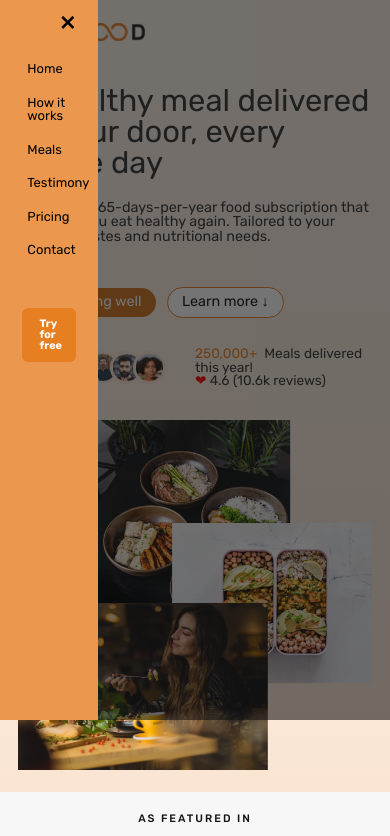
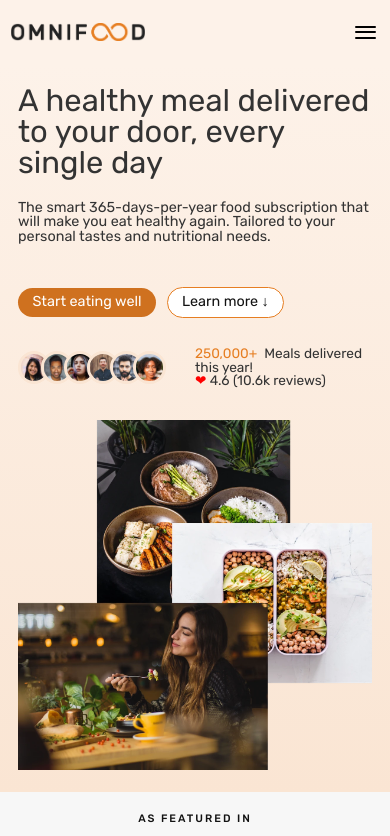
Before and after one commit to Rickyngechu/Rebrand-omni, a plain HTML site: page index.html in a window 390 px wide. Shown: the top 836 px of the page. Drawn offline with Linux system fonts and the light colour scheme.

```diff
--- a/css/mediaqueries.css
+++ b/css/mediaqueries.css
@@ -14,6 +14,11 @@
 @media only screen and (max-width: 63.75em) {
   .navigation {
     display: none;
+  }
+  .hambuger {
+    display: block;
+    padding: 0.5rem;
+    position: relative;
   }
   /*-------------------------------------------------------------*/
   /*-------------THIS IS STYLING THE SECTION PRICING-------------*/
@@ -49,6 +54,7 @@
   .container {
     padding: 0 3.5rem;
   }
+
   .header {
     padding: 0 1.5rem;
   }
--- a/css/style.css
+++ b/css/style.css
@@ -119,19 +119,22 @@
 /*-------------------------------------------------------------*/
 
 .header {
+  position: relative;
   height: 9rem;
   background-color: var(--color-primary-light-1);
+  backdrop-filter: blur(1.5rem);
   display: flex;
   justify-content: space-between;
   align-items: center;
   padding: 0 4rem;
-  position: relative;
+  transition: all 0.3s;
 }
 .logo-img {
   display: block;
   height: 2.5rem;
 }
 .navigation {
+  padding: 1px;
 }
 .navigation__link:link,
 .navigation__link:visited {
@@ -161,7 +164,18 @@
 .navigation__link-btn:active {
   background-color: var(--color-primary-light);
 }
-/* .hambuger {
+.sticky {
+  position: fixed;
+  top: 0;
+  left: 0;
+  width: 100%;
+  height: 7rem;
+  background-color: hsla(28, 74%, 64%, 0.417);
+  backdrop-filter: blur(1.5rem);
+  z-index: 100;
+}
+.hambuger {
+  display: none;
   padding: 0.5rem;
   position: relative;
 }
@@ -175,8 +189,8 @@
 }
 .hambuger span:not(:last-child) {
   margin-bottom: 0.5rem;
-} */
-.mb {
+}
+/* .mb {
   position: fixed;
   height: 100rem;
   width: 100%;
@@ -187,9 +201,9 @@
 }
 .mobile-nav {
   padding: 1rem 3rem;
-  position: absolute;
+  position: fixed;
   height: 100rem;
-  width: 25%;
+  min-width: 25%;
   top: 0;
   left: 0;
   display: flex;
@@ -220,7 +234,7 @@
 }
 .mobile__link:not(:last-child) {
   margin-bottom: 1rem;
-}
+} */
 /*-------------------------------------------------------------*/
 /*-------------THIS IS THE HERO SECTION------------------------*/
 /*-------------------------------------------------------------*/
--- a/index.html
+++ b/index.html
@@ -24,7 +24,7 @@
     <title>Rebrand &mdash;Omni</title>
   </head>
   <body>
-    <div class="mb">
+    <!-- <div class="mb">
       <div class="mobile-nav">
         <div class="mb-close"><span>&times;</span></div>
         <nav class="mobile margin-bottom-small">
@@ -37,7 +37,7 @@
         </nav>
         <a href="#pricing" class="navigation__link-btn">Try for free</a>
       </div>
-    </div>
+    </div> -->
     <header class="header" id="home">
       <div class="logo">
         <img src="img/omnifood-logo.png" alt="logo" class="logo-img" />
--- a/script.js
+++ b/script.js
@@ -448,25 +448,61 @@
 const cardP1 = document.querySelector('.price-1');
 const cardP2 = document.querySelector('.price-2');
 const cardP3 = document.querySelector('.price-3');
+const headN = document.querySelector('.header');
+const navi = document.querySelector('.navigation');
 
+// const navLink = document.querySelectorAll('.navigation__link');
 
-// console.log(cardP);
+navi.addEventListener('click', function (e) {
+  e.preventDefault();
+  if (e.target.classList.contains('navigation__link')) {
+    console.log(e.target);
+    const id = e.target.getAttribute('href');
+    console.log(id);
+    // document.querySelector(id).scrollIntoView({ behaviour: 'smooth' });
+  }
+});
+// navLink.forEach(el => {
+//   el.addEventListener('click', function (e) {
+//     e.preventDefault();
+//     console.log(e.target);
+//     const id = e.target.getAttribute('href');
+//     console.log(id);
+//     document.querySelector(id).scrollIntoView({ behaviour: 'smooth' });
+//   });
+// });
+// console.log(navLink);
+
+//HERE WE ARE IMPLEMENTING THE STICKY NAVBAR FUNTION
+const hero = document.querySelector('.section-hero');
+const callback = function (entries) {
+  const entry = entries[0];
+  if (!entry.isIntersecting) headN.classList.add('sticky');
+  if (entry.isIntersecting) headN.classList.remove('sticky');
+};
+
+const headerObserver = new IntersectionObserver(callback, {
+  root: null,
+  threshold: 0,
+  rootMargin: '-90px',
+});
+
+headerObserver.observe(hero);
 
 //TOGGLE THE BUTTON ELEMENTS
 tabBtns.addEventListener('click', function (e) {
-    const clicked = e.target
+  const clicked = e.target;
   if (!clicked) return;
   btn1.classList.toggle('btn--active');
   btn2.classList.toggle('btn--active');
 
-    let card1 = cardP1.innerHTML = '$399';
-    let card2 = cardP2.innerHTML = '$699';
-    let card3 = cardP3.innerHTML = '$999';
+  let card1 = (cardP1.innerHTML = '$399');
+  let card2 = (cardP2.innerHTML = '$699');
+  let card3 = (cardP3.innerHTML = '$999');
 
   if (btn2.classList.contains('btn--active') && card1 && card2 && card3) {
     cardP1.innerHTML = '$3999';
     cardP2.innerHTML = '$6999';
     cardP3.innerHTML = '$9999';
   }
-
-})
+});
```
Lines whose indentation alone changed are shown as unchanged.
